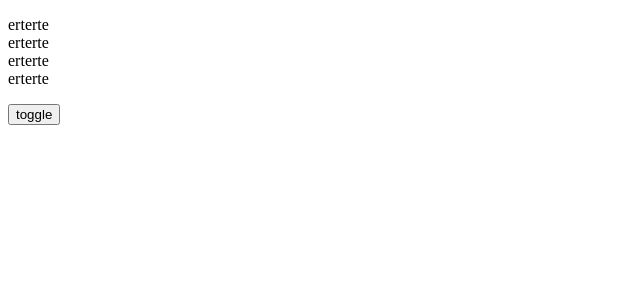
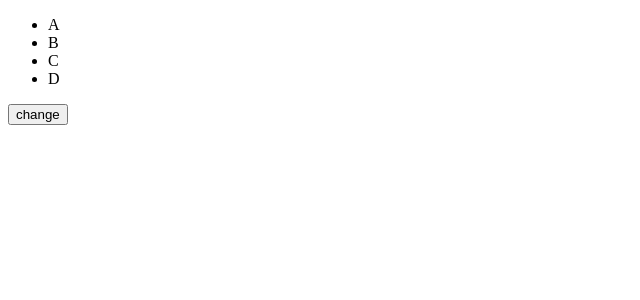
Before and after one commit to idenet/vue-analysis-example, a Vue app: page / in a window 1280 px wide. Shown: the top 300 px of the page, without its empty margins (0-640 px from the left). Built offline with nearby package versions, Linux system fonts and the light colour scheme.

Commit message:
更新子组件

```diff
--- a/src/main.js
+++ b/src/main.js
@@ -1,7 +1,8 @@
 import Vue from 'vue'
 // import App from './App.vue'
 // import App2 from './watchApp.vue'
-import App from './compPatch.vue'
+// import App from './compPatch.vue'
+import App from './updateChild.vue'
 // import { child } from './test1.js'
 
 Vue.config.productionTip = false
--- /dev/null
+++ b/src/updateChild.vue
@@ -0,0 +1,31 @@
+<template>
+  <div id="app">
+    <div>
+      <ul>
+        <li v-for="item in items" :key="item.id">{{ item.val }}</li>
+      </ul>
+    </div>
+    <button @click="change">change</button>
+  </div>
+</template>
+
+<script>
+export default {
+  name: 'App',
+  data () {
+    return {
+      items: [
+        { id: 0, val: 'A' },
+        { id: 1, val: 'B' },
+        { id: 2, val: 'C' },
+        { id: 3, val: 'D' }
+      ]
+    }
+  },
+  methods: {
+    change () {
+      this.items.reverse().push({ id: 4, val: 'E' })
+    }
+  }
+}
+</script>
```
Also changed, not shown: 1 other file (tests, documents, lock files or other folders).
